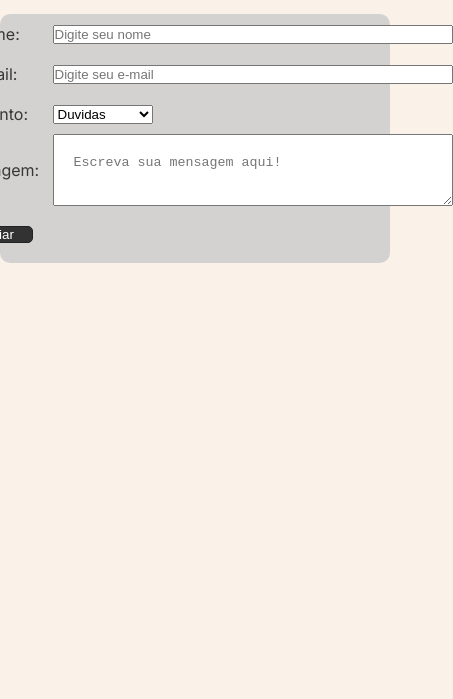
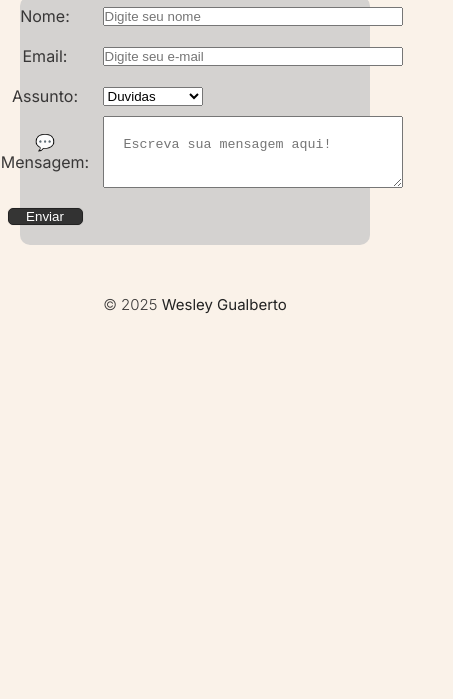
Before and after one commit to WesleyGualberto/DesafiosGPT, a plain HTML site: page Contato/index.html in a window 390 px wide. Shown: the part 145-844 px from the top of the page, 453 px wide, since content can reach past the window. Drawn offline with Linux system fonts and the light colour scheme.

Commit message:
add @media

```diff
--- a/Contato/index.html
+++ b/Contato/index.html
@@ -24,11 +24,15 @@
                     <option value="parceria">Parcerias</option>
                     <option value="freela">Freela</option>
                 </select>
-                <label for="mensagem">Mensagem:</label>
+                <label for="mensagem" class="msg">Mensagem:</label>
                 <textarea class="foco" name="mensagem" id="mensagem" placeholder="Escreva sua mensagem aqui!"></textarea>
                 <input class="enviar" type="button" value="Enviar">
             </form>
         </div>
     </main>
+
+    <footer>
+        <p>&copy; 2025 <a href="https://github.com/wesleygualberto" target="_blank" rel="noopener">Wesley Gualberto</a></p>
+    </footer>
 </body>
 </html>
--- a/Contato/style.css
+++ b/Contato/style.css
@@ -37,6 +37,7 @@ header p {
 
     background-color: rgba(202, 202, 202, 0.788);
     border-radius: 10px;
+    margin: 10px 20px;
 }
 
 label {
@@ -62,15 +63,56 @@ select {
     padding: 20px;
 }
 
+.msg::before {
+    content: "💬";
+}
+
 .enviar {
     background-color: rgba(34, 34, 34, 0.904);
     color: white;
     border-radius: 5px;
-    border: 1px solid rgb(34, 34, 34) ;
+    border: solid 1px rgb(34, 34, 34) ;
     margin: 20px;
     width: 75px;
+
+    box-shadow: 0 0 1px rgba(0, 0, 0, 0.247);
 }
 
 .enviar:hover {
+    transform: scale(1.05);
     background-color: rgb(34, 34, 34);
+    transition: 0.5s;
 }
+
+footer {
+    margin: 50px;
+}
+
+a {
+    text-decoration: none;
+    color: rgb(34, 34, 34);
+    font-weight: 400;
+    transition: 0.2s;
+}
+
+a:hover {
+    font-weight: 500;
+}
+
+@media (max-width: 767px) {
+
+    h1 {
+        font-size: 20px;
+    }
+
+    p {
+        font-size: 15px;
+    }
+
+    input {
+        width: 300px;
+    }
+
+
+
+}
```
